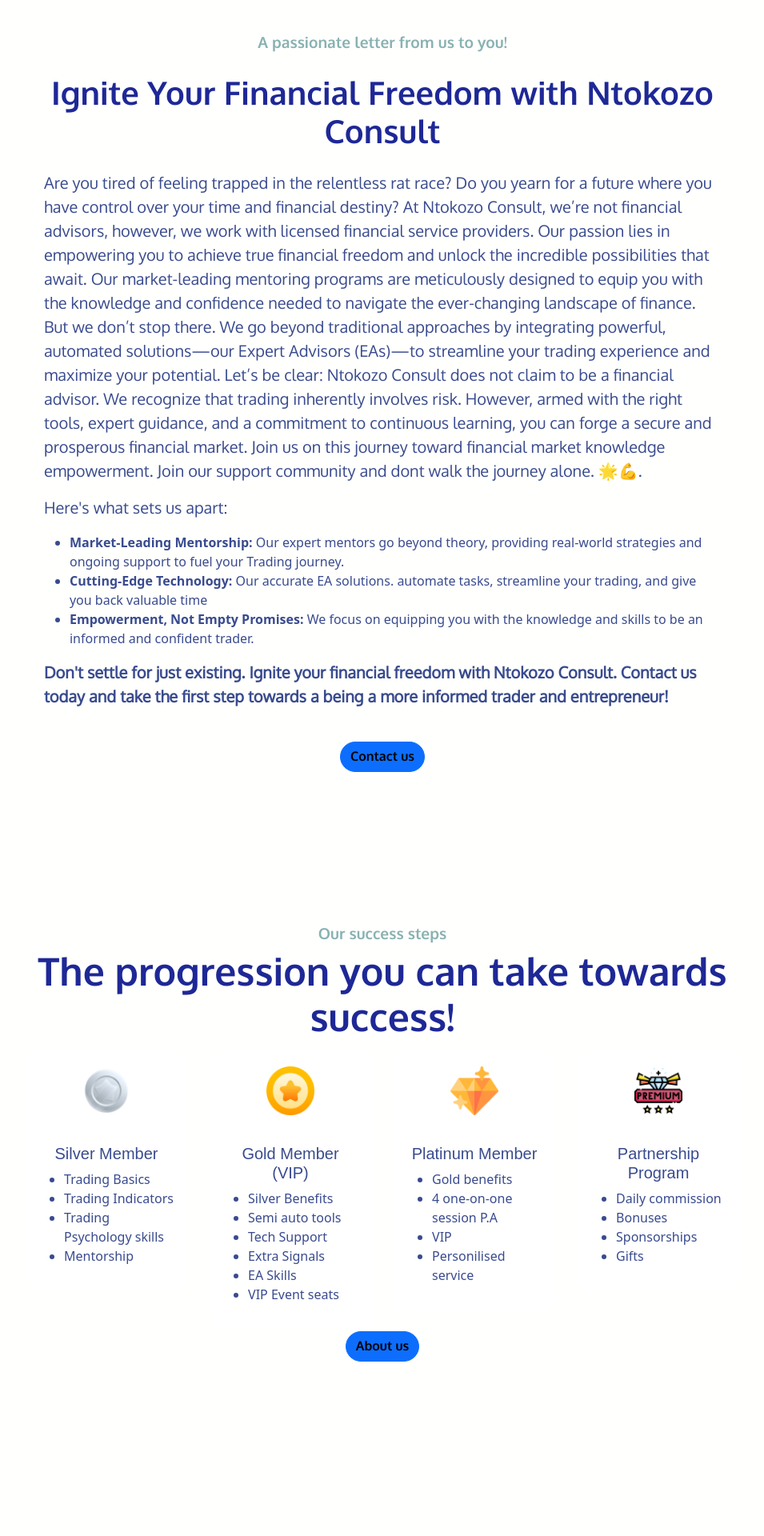
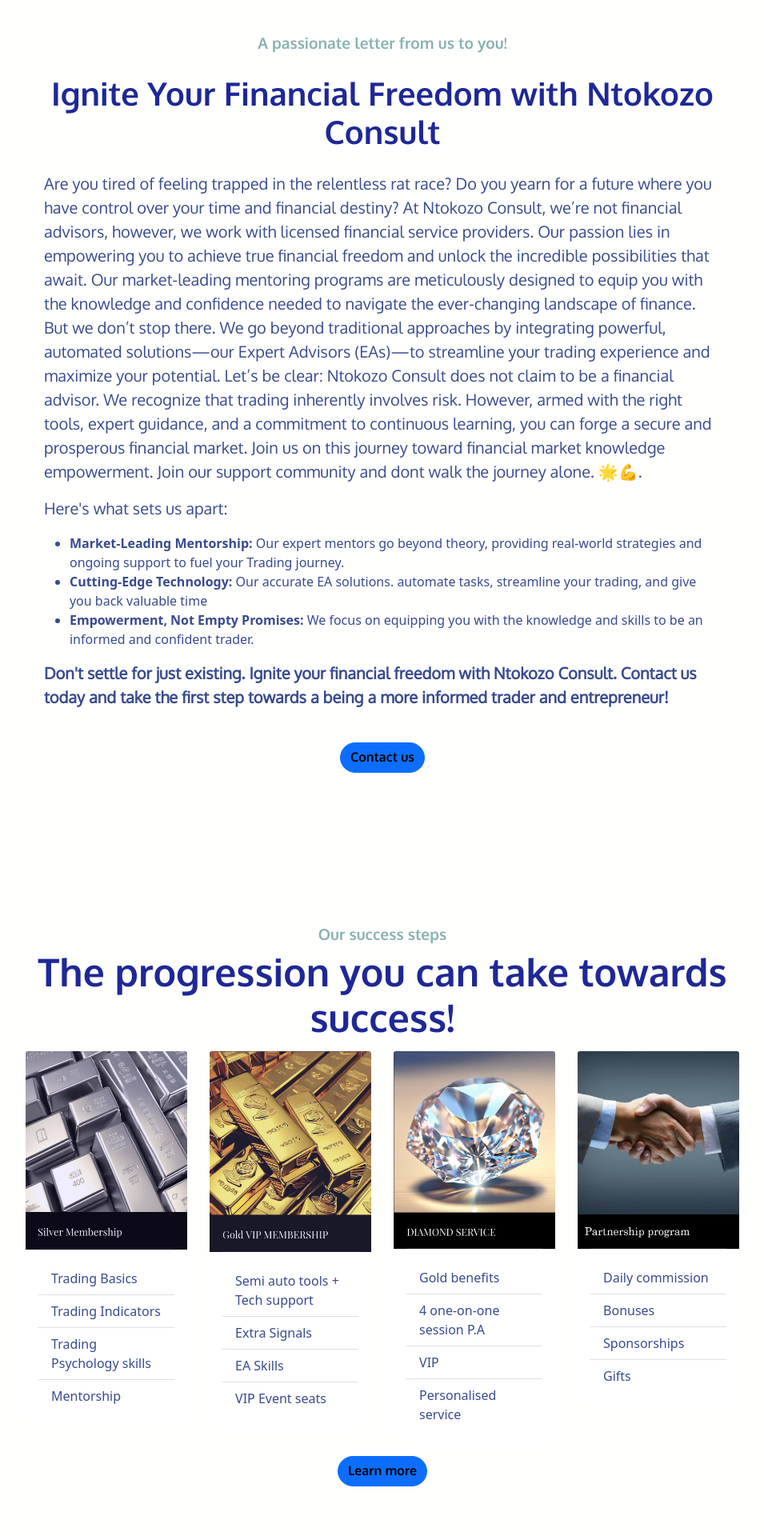
Before and after one commit to Shamza-boss/NtokozoConsult, a Node server app: page / in a window 1280 px wide. Shown: the part 2560-4480 px from the top of the page at 80% size, without its empty margins (162-1117 px from the left). Run offline with Node 20, Linux system fonts and the light colour scheme; some libraries are stand-ins or nearby versions.

Commit message:
Updated website imaged and adjusted emails and text

```diff
--- a/Routes/Email.js
+++ b/Routes/Email.js
@@ -21,9 +21,9 @@
       });
       const source = request.body.MailAddress;
       const to = 'info@ntokozoconsult.com';
-      const subject = `${request.body.MailFullname} Phone: ${request.body.MailPhone}`;
-      const message = `Has traded before: ${request.body.MailTrade}. Amount Planned to spend: R${request.body.MailAmount}. Message: ${request.body.Mailbody}`;
-      console.log(`${source}, ${subject}, ${message}`);
+      const subject = `${request.body.MailFullname}`;
+      const message = `Has traded before: ${request.body.MailTrade}.\nPhone: ${request.body.MailPhone}\nAmount Planned to spend: R${request.body.MailAmount}.\nMessage: ${request.body.Mailbody}`;
+      console.log(`${source}, ${subject}, \n${message}`);
       //email composition
       var mailOptions = {
         from: source,
--- a/public/css/LandingPage.css
+++ b/public/css/LandingPage.css
@@ -144,12 +144,12 @@
 }
 
 .nav-link {
-    font-size: 1.3rem;
+    font-size: 1.5rem;
     font-family: 'oxygenregular', sans-serif;
     color: #1e2896 !important;
 }
 .nav-link.active{
-    font-size: 1.4rem;
+    font-size: 1.8rem;
     font-weight: bold !important;
 }
 /* Title Section and landing page */
@@ -190,8 +190,8 @@
     margin-bottom: 5%;
 }
 
-.c-about{
-    color: #394b8e;
+.c-about, .list-group-item{
+    color: #394b8e !important;
 }
 
 .colored-sectionCForm {
@@ -257,9 +257,9 @@
 }
 /* icons */
 .timeline-icons{
-    width: 50%;
+    width: 70%;
     height: auto;
-    padding: 20px;
+    padding: 10px;
     margin-left: auto;
     margin-right: auto;
 }
@@ -355,10 +355,6 @@
     align-items: center;
     justify-content: center;
   }
-  .list-group-item{
-    color: #E0FCFF !important;
-  }
-
   .floating-img{
     transform: translateY(-10%);
     animation: floater 1.5s infinite;
--- a/views/Home.ejs
+++ b/views/Home.ejs
@@ -56,7 +56,7 @@
             <div class="title-container">
               <P class="subheading1">Combining high tech with high touch</P>
               <h1 class="big-heading">Welcome to Ntokozo Consult!</h1>
-              <a type="button" href="/ContactUS" Contact class="btn btn-primary">learn more</a>
+              <a type="button" href="/About" Contact class="btn btn-primary">Learn more</a>
             </div>
           </div>
 
@@ -102,7 +102,7 @@
         </div>
       </div>
       <p class="subheading1-Y">Learn more about our Vision, Approach, and Mission.</p>
-      <a type="button" href="/About" class="btn btn-primary">learn more</a>
+      <a href="/ContactUS" class="btn btn-primary">Contact us</a>
     </section>
 
     <!-- Services section -->
@@ -110,7 +110,7 @@
       <h1 class="subheadingbody">Training courses</h1>
       <div class="row">
         <div class="col-lg-5 col-md-4 col-sm-12">
-          <img src="images/Products/analytics.gif" class="card-img-top" alt="Trading" id="service">
+          <img src="images/ICONS/Contact Image.jpg" class="img-fluid img-thumbnail rounded" alt="Trading">
         </div>
         <div class="col-lg-7 col-md-8 col-sm-12">
           <div class="card bg-transparent">
@@ -124,7 +124,7 @@
           </div>
         </div>
       </div>
-      <a href="/About" class="btn btn-primary">Learn more</a>
+      <a href="/ContactUS" class="btn btn-primary">Contact us</a>
     </section>
     <!-- Video section and letter -->
     <section class="colored-section">
@@ -167,66 +167,60 @@
       <h4 class="big-headingServ1">The progression you can take towards success!</h4>
       <div class="row row-cols-md-6 row-cols-sm-12">
         <div class="col-lg-3 col-md-6 col-sm-12">
-          <div class="card">
-            <img class="timeline-icons" src="images/ICONS/silver-star.png" class="card-img-top" alt="Silver Member">
+          <div class="card mb-3">
+            <img src="images/ICONS/Silver Membership.jpg" class="card-img-top" alt="Silver Member">
             <div class="card-body">
-              <h5 class="card-title">Silver Member</h5>
-              <ul class="c-about">
-                <li>Trading Basics</li>
-                <li>Trading Indicators</li>
-                <li>Trading Psychology skills</li>
-                <li>Mentorship</li>
+              <ul class="list-group list-group-flush">
+                <li class="list-group-item">Trading Basics</li>
+                <li class="list-group-item">Trading Indicators</li>
+                <li class="list-group-item">Trading Psychology skills</li>
+                <li class="list-group-item">Mentorship</li>
               </ul>
             </div>
           </div>
         </div>
         <div class="col-lg-3 col-md-6 col-sm-12">
-          <div class="card">
-            <img class="timeline-icons" src="images/ICONS/gold-star.png" class="card-img-top" alt="Gold Member">
+          <div class="card mb-3">
+            <img src="images/ICONS/Gold Membership.jpg" class="card-img-top" alt="Gold Member">
             <div class="card-body">
-              <h5 class="card-title">Gold Member (VIP)</h5>
-              <ul class="c-about">
-                <li>Silver Benefits</li>
-                <li>Semi auto tools</li>
-                <li>Tech Support</li>
-                <li>Extra Signals</li>
-                <li>EA Skills</li>
-                <li>VIP Event seats</li>
+              <ul class="list-group list-group-flush">
+                <li class="list-group-item">Semi auto tools + Tech support</li>
+                <li class="list-group-item">Extra Signals</li>
+                <li class="list-group-item">EA Skills</li>
+                <li class="list-group-item">VIP Event seats</li>
               </ul>
             </div>
           </div>
         </div>
         <div class="col-lg-3 col-md-6 col-sm-12">
-          <div class="card">
-            <img class="timeline-icons" src="images/ICONS/platinum.png" class="card-img-top" alt="Platinum Member">
+          <div class="card mb-3">
+            <img src="images/ICONS/Diamond Membership.jpg" class="card-img-top" alt="Diamond Member">
             <div class="card-body">
-              <h5 class="card-title">Platinum Member</h5>
-              <ul class="c-about">
-                <li>Gold benefits</li>
-                <li>4 one-on-one session P.A</li>
-                <li>VIP</li>
-                <li>Personilised service</li>
+              <ul class="list-group list-group-flush c-about">
+                <li class="list-group-item">Gold benefits</li>
+                <li class="list-group-item">4 one-on-one session P.A</li>
+                <li class="list-group-item">VIP</li>
+                <li class="list-group-item">Personalised service</li>
               </ul>
             </div>
           </div>
         </div>
         <div class="col-lg-3 col-md-6 col-sm-12">
-          <div class="card">
-            <img class="timeline-icons" src="images/ICONS/Partner.png" class="card-img-top" alt="Partner Member">
+          <div class="card mb-3">
+            <img src="images/ICONS/Partnership program.jpg" class="card-img-top" alt="Partner Member">
             <div class="card-body">
-              <h5 class="card-title">Partnership Program</h5>
-              <ul class="c-about">
-                <li>Daily commission</li>
-                <li>Bonuses</li>
-                <li>Sponsorships</li>
-                <li>Gifts</li>
+              <ul class="list-group list-group-flush c-about">
+                <li class="list-group-item">Daily commission</li>
+                <li class="list-group-item">Bonuses</li>
+                <li class="list-group-item">Sponsorships</li>
+                <li class="list-group-item">Gifts</li>
               </ul>
             </div>
           </div>
         </div>
       </div>
 
-      <a href="/About" class="btn btn-primary">About us</a>
+      <a href="/About" class="btn btn-primary">Learn more</a>
     </section>
 
     <%- include("./Partials/footer") %>
```
Also changed, not shown: public/images/ICONS/Contact Image.jpg (added), public/images/ICONS/Diamond Membership.jpg (added), public/images/ICONS/Gold Membership.jpg (added), public/images/ICONS/Partnership program.jpg (added), public/images/ICONS/Silver Membership.jpg (added), public/images/ICONS/gold-star.png (deleted), public/images/ICONS/partner.png (deleted), public/images/ICONS/platinum.png (deleted), public/images/ICONS/silver-star.png (deleted).
